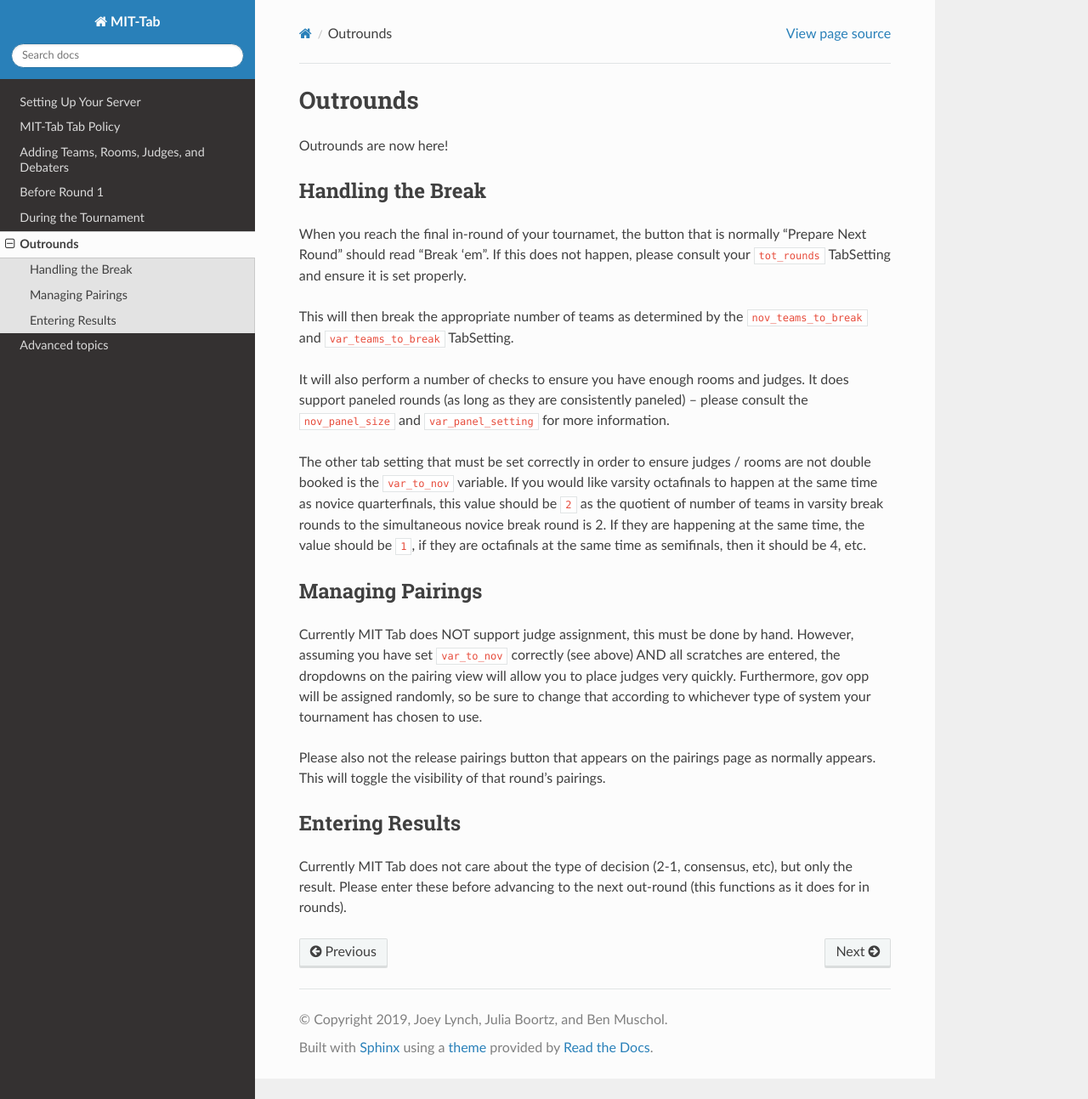
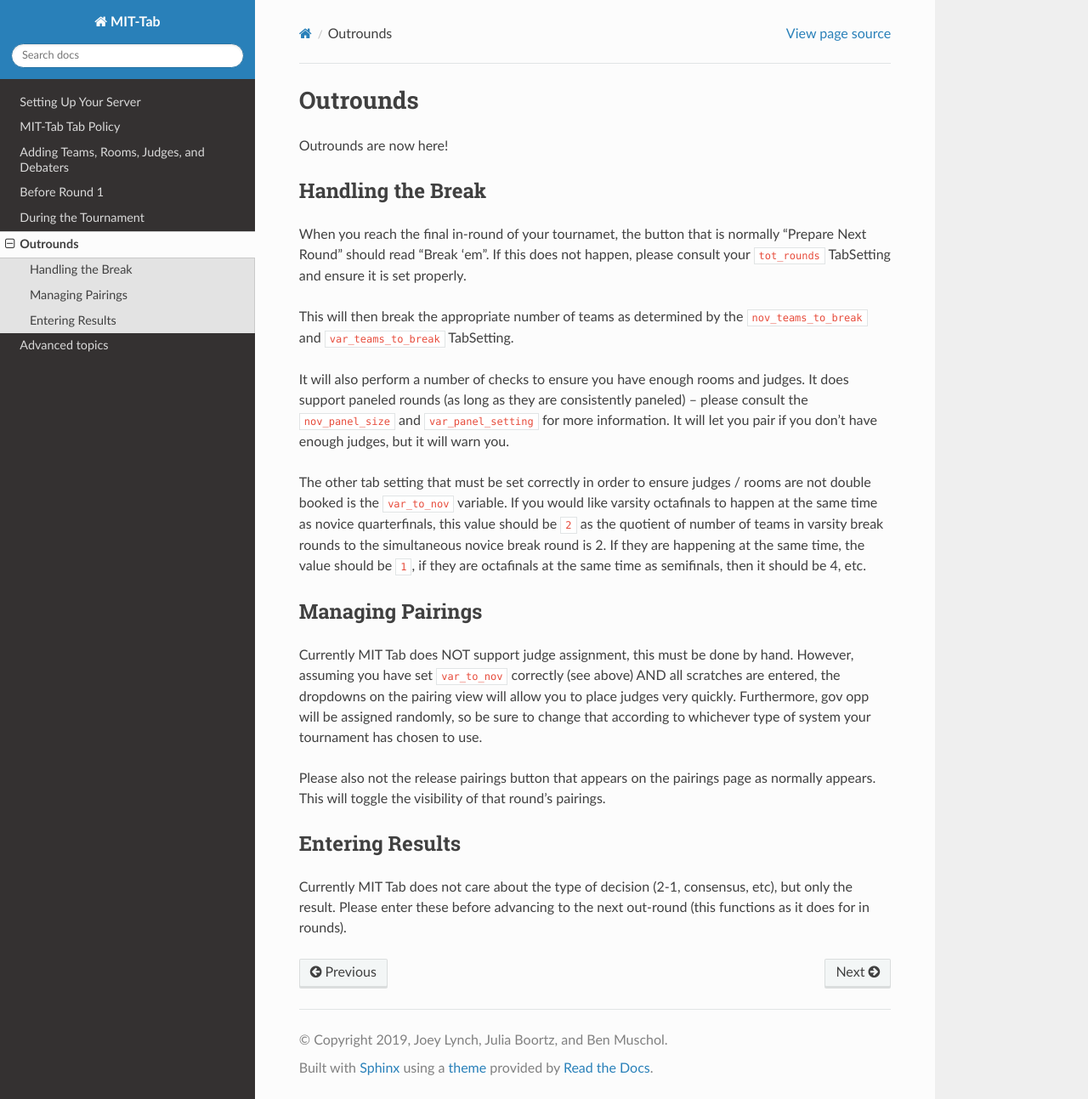
Before and after one commit to MIT-Tab/mit-tab, a Sphinx documentation site: the page built from docs/Outrounds.md, in a window 1280 px wide and 1293 px high. Shown: the whole window at 85% size. Built offline with Sphinx 7.4.7 and the Read the Docs theme 2.0.0, drawn with Linux system fonts in a browser that asks for light colours.

Commit message:
Updated documentation to note that you can pair with too few judges

```diff
--- a/docs/Outrounds.md
+++ b/docs/Outrounds.md
@@ -10,7 +10,7 @@ When you reach the final in-round of your tournamet, the button that is normally
 
 This will then break the appropriate number of teams as determined by the `nov_teams_to_break` and `var_teams_to_break` TabSetting.
 
-It will also perform a number of checks to ensure you have enough rooms and judges.  It does support paneled rounds (as long as they are consistently paneled) -- please consult the `nov_panel_size` and `var_panel_setting` for more information.
+It will also perform a number of checks to ensure you have enough rooms and judges.  It does support paneled rounds (as long as they are consistently paneled) -- please consult the `nov_panel_size` and `var_panel_setting` for more information.  It will let you pair if you don't have enough judges, but it will warn you.
 
 The other tab setting that must be set correctly in order to ensure judges / rooms are not double booked is the `var_to_nov` variable.  If you would like varsity octafinals to happen at the same time as novice quarterfinals, this value should be `2` as the quotient of number of teams in varsity break rounds to the simultaneous novice break round is 2.  If they are happening at the same time, the value should be `1`, if they are octafinals at the same time as semifinals, then it should be 4, etc.
 
```
